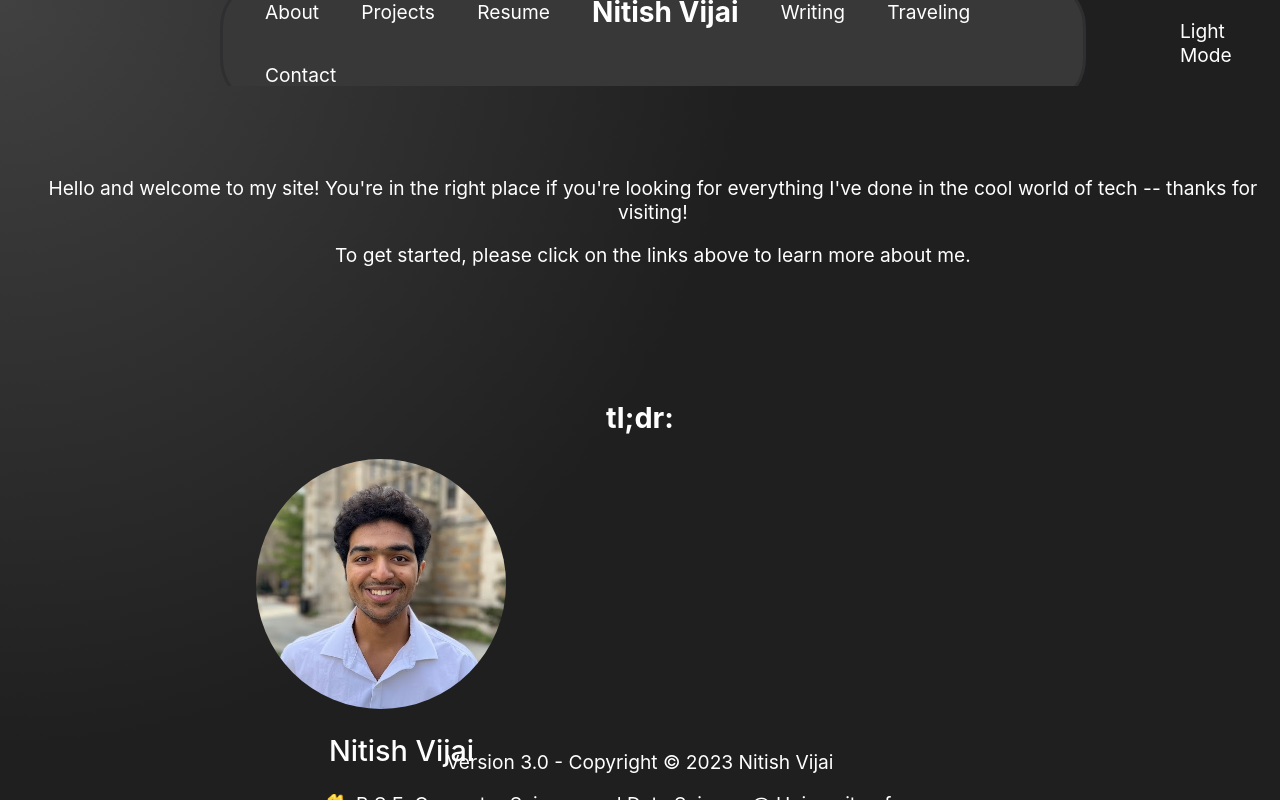
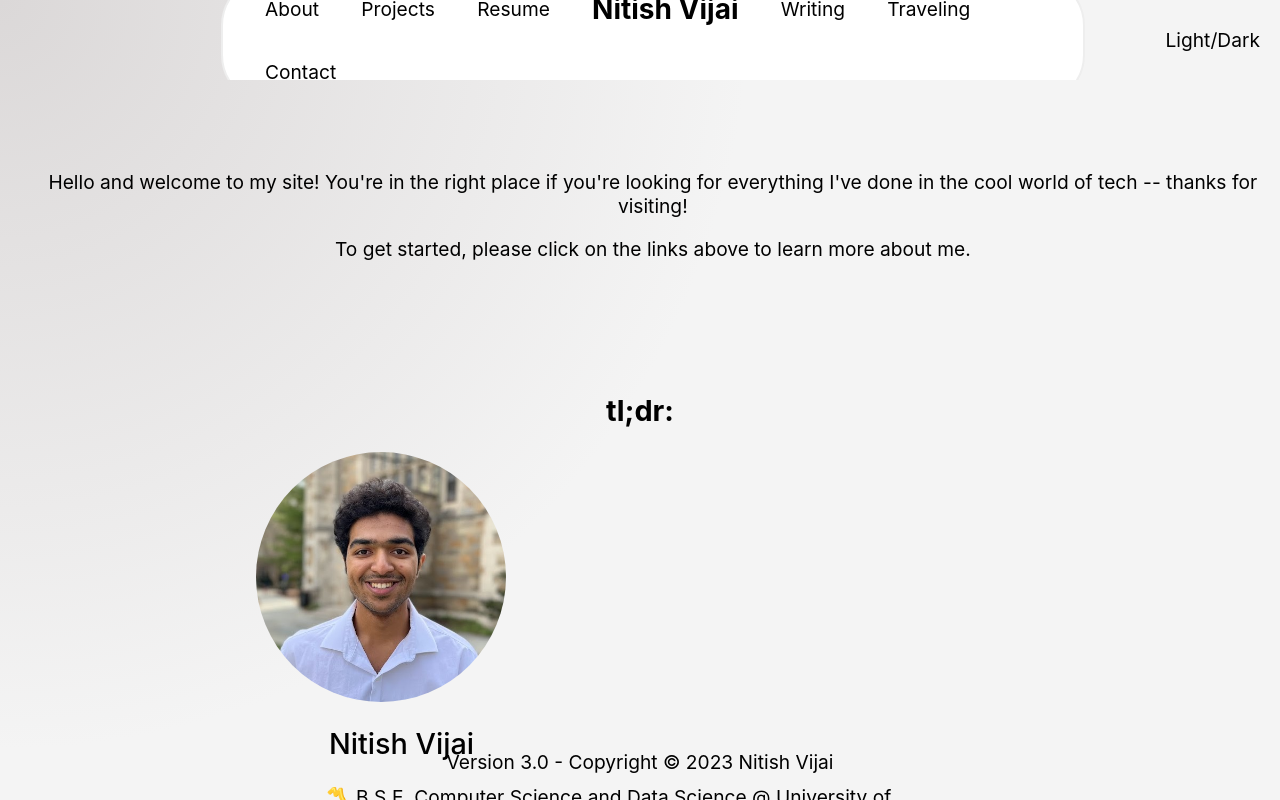
Before and after one commit to nitishvijai/nitish-website-v3, a React (Create React App) app: page / in a window 1280 px wide. Built offline with nearby package versions, Linux system fonts and the light colour scheme.

Commit message:
Light mode successfully working on home page

```diff
--- a/src/App.css
+++ b/src/App.css
@@ -6,7 +6,6 @@
   background: #1f1f1f;
   font-size: 1.2rem;
   border: none;
-  color: white;
   outline: none;
   overflow: hidden;
   overflow-x: hidden;
@@ -41,7 +40,6 @@ a, button {
 h1, p {
   position: relative;
   z-index: 90;
-  color: white;
   padding-left: 2%;
 }
 
--- a/src/components/Home/Home.js
+++ b/src/components/Home/Home.js
@@ -1,4 +1,4 @@
-import { React, useRef } from 'react';
+import { React, useRef, useEffect, useState } from 'react';
 import styles from './Home.module.css';
 import Navbar from '../Navbar/Navbar';
 import Footer from '../Footer/Footer';
@@ -7,6 +7,28 @@ import useMediaQuery from '@mui/material/useMediaQuery';
 const Home = () => {
   const mobilePortrait = useMediaQuery('(max-width:1024px)');
   const gradient = useRef(null);
+  const darkMode = true;
+  const [mode, setMode] = useState();
+
+  useEffect(() => {
+    if (mode === 'system') {
+      if (window.matchMedia && window.matchMedia('(prefers-color-scheme: dark)').matches) {
+        console.log("Dark Mode");
+        setMode('dark');
+      }
+      else {
+        setMode('light');
+        console.log("Light Mode");
+      }
+
+      window.matchMedia('(prefers-color-scheme: dark)')
+        .addEventListener('change', event => {
+          const colorScheme = event.matches ? "dark" : "light";
+          console.log(colorScheme); // "dark" or "light"
+          setMode(colorScheme);
+        });
+    }
+  });
 
   let moveGradient = (e) => {
     let x = e.clientX - 0;
@@ -20,9 +42,18 @@ const Home = () => {
     }
   }
 
+  let toggleColorMode = () => {
+    if (mode === 'dark') {
+      setMode('light');
+    }
+    else {
+      setMode('dark');
+    }
+  }
+
   return (
-    <div className={mobilePortrait ? styles.gradient_mobile : styles.gradient} onMouseMove={(e) => moveGradient(e)} ref={gradient}>
-      <Navbar />
+    <div className={mobilePortrait ? (mode === 'dark' ? styles.darkgradient_mobile : styles.lightgradient_mobile) : (mode === 'dark' ? styles.darkgradient : styles.lightgradient)} onMouseMove={(e) => moveGradient(e)} ref={gradient}>
+      <Navbar toggleColorMode={toggleColorMode} />
       <div id={mobilePortrait ? styles.main_mobile : styles.main}>
         <p className={styles.message}>Hello and welcome to my site! You're in the right place if you're looking for everything I've done in the cool world of tech -- thanks for visiting!</p>
         <p className={styles.message}>To get started, please click on the links above to learn more about me.</p>
--- a/src/components/Home/Home.module.css
+++ b/src/components/Home/Home.module.css
@@ -2,7 +2,7 @@
   text-align: center;
 }
 
-.gradient {
+.darkgradient {
   background: #1f1f1f;
   font-size: 1.2rem;
   border: none;
@@ -14,7 +14,19 @@
   position: relative;
 }
 
-  .gradient_mobile {
+.lightgradient {
+  background: #f4f4f4;
+  font-size: 1.2rem;
+  border: none;
+  color: black;
+  outline: none;
+  overflow: hidden;
+  width: 100%;
+  height: 100%;
+  position: relative;
+}
+
+.darkgradient_mobile {
   background: #1f1f1f;
   font-size: 1.2rem;
   border: none;
@@ -27,7 +39,21 @@
   overflow-y: auto;
 }
 
-  .gradient:before, .gradient_mobile:before {
+.lightgradient_mobile {
+  background: #f4f4f4;
+  font-size: 1.2rem;
+  border: none;
+  color: black;
+  outline: none;
+  overflow: hidden;
+  width: 100%;
+  height: auto;
+  position: relative;
+  overflow-y: auto;
+}
+
+.darkgradient:before,
+.darkgradient_mobile:before {
   --size: 1000px;
   content: '';
   position: absolute;
@@ -40,20 +66,35 @@
   transition: width 0.5s ease, height 0.5s ease;
 }
 
-  .gradient:hover:before {
+.lightgradient:before,
+.lightgradient_mobile:before {
+  --size: 1000px;
+  content: '';
+  position: absolute;
+  left: var(--x);
+  top: var(--y);
+  width: var(--size);
+  height: var(--size);
+  background: radial-gradient(circle closest-side, #dbd8d8, transparent);
+  transform: translate(-50%, -50%);
+  transition: width 0.5s ease, height 0.5s ease;
+}
+
+.darkgradient:hover:before, .lightgradient:hover:before {
   --size: 1500px;
 }
 
-  a, button {
+a,
+button {
   position: relative;
   cursor: pointer;
   z-index: 100;
 }
 
-  h1, p {
+h1,
+p {
   position: relative;
   z-index: 90;
-    color: white;
   padding-left: 2%;
 }
 
--- a/src/components/Navbar/Navbar.js
+++ b/src/components/Navbar/Navbar.js
@@ -1,10 +1,32 @@
-import { React, useRef, useState } from 'react';
+import { React, useRef, useEffect, useState } from 'react';
 import { Link } from 'react-router-dom';
 import styles from './Navbar.module.css';
 import MediaQuery from 'react-responsive';
 
 const Navbar = (props) => {
   const dropdown = useRef(null);
+  const [mode, setMode] = useState();
+
+  useEffect(() => {
+    if (mode === 'system') {
+      if (window.matchMedia && window.matchMedia('(prefers-color-scheme: dark)').matches) {
+        console.log("Dark Mode");
+        setMode('dark');
+      }
+      else {
+        setMode('light');
+        console.log("Light Mode");
+      }
+
+      window.matchMedia('(prefers-color-scheme: dark)')
+        .addEventListener('change', event => {
+          const colorScheme = event.matches ? "dark" : "light";
+          console.log(colorScheme); // "dark" or "light"
+          setMode(colorScheme);
+        });
+    }
+
+  });
 
   let openMenu = () => {
     if (dropdown.current.style.opacity == '0') {
@@ -15,20 +37,31 @@ const Navbar = (props) => {
     }
   }
 
+  let toggleColorMode = () => {
+    props.toggleColorMode();
+
+    if (mode === 'dark') {
+      setMode('light');
+    }
+    else {
+      setMode('dark');
+    }
+  }
+
   return (
     <div className={styles.Navbar}>
       <MediaQuery minWidth={1025}>
-        <div className={styles.links}>
-          <p><Link to="/about" className={`${props.selected == 1 ? styles.selected : styles.normal}`}>About</Link></p>
-          <p><Link to="/projects" className={`${props.selected == 2 ? styles.selected : styles.normal}`}>Projects</Link></p>
-          <p><Link to="/resume" className={`${props.selected == 3 ? styles.selected : styles.normal}`}>Resume</Link></p>
-          <p id={styles.Nitish}><Link to="/" className={styles.normal}>Nitish Vijai</Link></p>
-          <p><Link to="/essays" className={`${props.selected == 4 ? styles.selected : styles.normal}`}>Writing</Link></p>
-          <p><Link to="/travels" className={`${props.selected == 5 ? styles.selected : styles.normal}`}>Traveling</Link></p>
-          <p><Link to="/contact" className={`${props.selected == 6 ? styles.selected : styles.normal}`}>Contact</Link></p>
+        <div className={mode === 'dark' ? styles.linksdark : styles.linkslight}>
+          <p><Link to="/about" className={`${props.selected == 1 ? styles.selected : (mode === 'dark' ? styles.normaldark : styles.normallight)}`}>About</Link></p>
+          <p><Link to="/projects" className={`${props.selected == 2 ? styles.selected : (mode === 'dark' ? styles.normaldark : styles.normallight)}`}>Projects</Link></p>
+          <p><Link to="/resume" className={`${props.selected == 3 ? styles.selected : (mode === 'dark' ? styles.normaldark : styles.normallight)}`}>Resume</Link></p>
+          <p id={styles.Nitish}><Link to="/" className={mode === 'dark' ? styles.normaldark : styles.normallight}>Nitish Vijai</Link></p>
+          <p><Link to="/essays" className={`${props.selected == 4 ? styles.selected : (mode === 'dark' ? styles.normaldark : styles.normallight)}`}>Writing</Link></p>
+          <p><Link to="/travels" className={`${props.selected == 5 ? styles.selected : (mode === 'dark' ? styles.normaldark : styles.normallight)}`}>Traveling</Link></p>
+          <p><Link to="/contact" className={`${props.selected == 6 ? styles.selected : (mode === 'dark' ? styles.normaldark : styles.normallight)}`}>Contact</Link></p>
         </div>
         <div className={styles.toggle}>
-          <p>Light Mode</p>
+          <a className={styles.toggleSelect} onClick={toggleColorMode}>Light/Dark</a>
         </div>
       </MediaQuery>
       <MediaQuery maxWidth={1024} >
--- a/src/components/Navbar/Navbar.module.css
+++ b/src/components/Navbar/Navbar.module.css
@@ -3,7 +3,7 @@
     overflow: hidden;
 }
 
-.links {
+.linksdark {
     background-color: #393838;
     overflow: hidden;
     float: none;
@@ -16,18 +16,39 @@
     border: 3px #2f2f32 solid;
 }
 
-.links p {
+.linkslight {
+    background-color: #ffffff;
+    overflow: hidden;
+    float: none;
+    position: absolute;
+    top: 50%;
+    left: 51%;
+    transform: translate(-50%, -50%);
+    width: 860px;
+    border-radius: 50px;
+    border: 2px #eeeeee solid;
+}
+
+.linksdark p, .linkslight p {
     float: left;
     margin-left: 25px;
 }
 
-.links p:hover {
+.toggleSelect {
+    float: left;
+    margin-left: 25px;
+}
+
+.linksdark p:hover, .linkslight p:hover {
     color: cornflowerblue;
     cursor: pointer;
 }
 
 .toggle {
     float: right;
+    margin-top: 28px;
+    margin-bottom: 28px;
+    margin-right: 20px;
 }
 
 #Nitish {
@@ -43,12 +64,17 @@
     text-decoration: none;
 }
 
-.normal {
+.normaldark {
     color: white;
     text-decoration: none;
 }
 
-.normal:hover {
+.normallight {
+    color: black;
+    text-decoration: none;
+}
+
+.normaldark:hover, .normallight:hover {
     color: cornflowerblue;
     cursor: pointer;
 }
--- a/src/components/Projects/Projects.module.css
+++ b/src/components/Projects/Projects.module.css
@@ -48,7 +48,7 @@
     text-align: center;
     margin: 0 auto;
     display: block;
-    width: 50%;
+    width: 60%;
 }
 
 .project {
```
Lines whose indentation alone changed are shown as unchanged.
